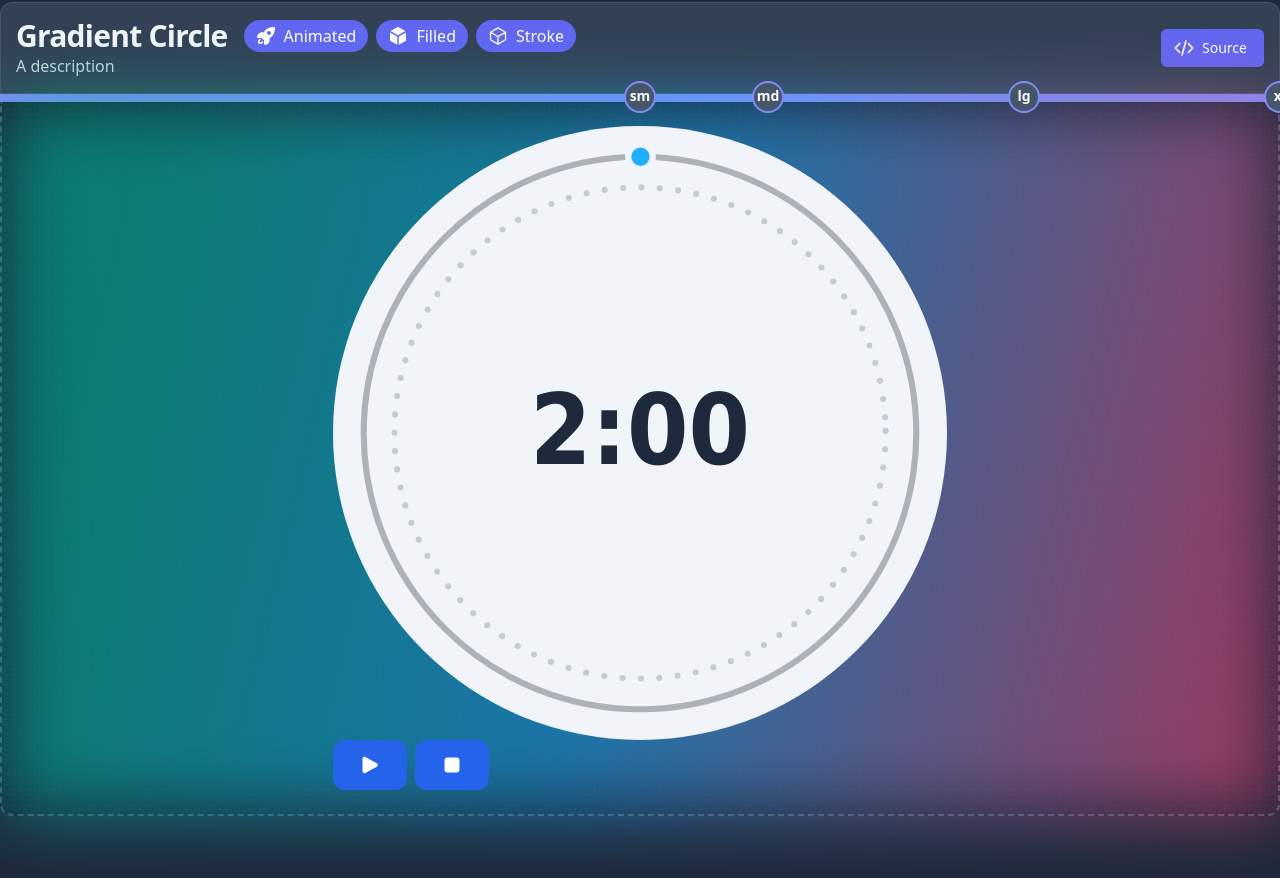
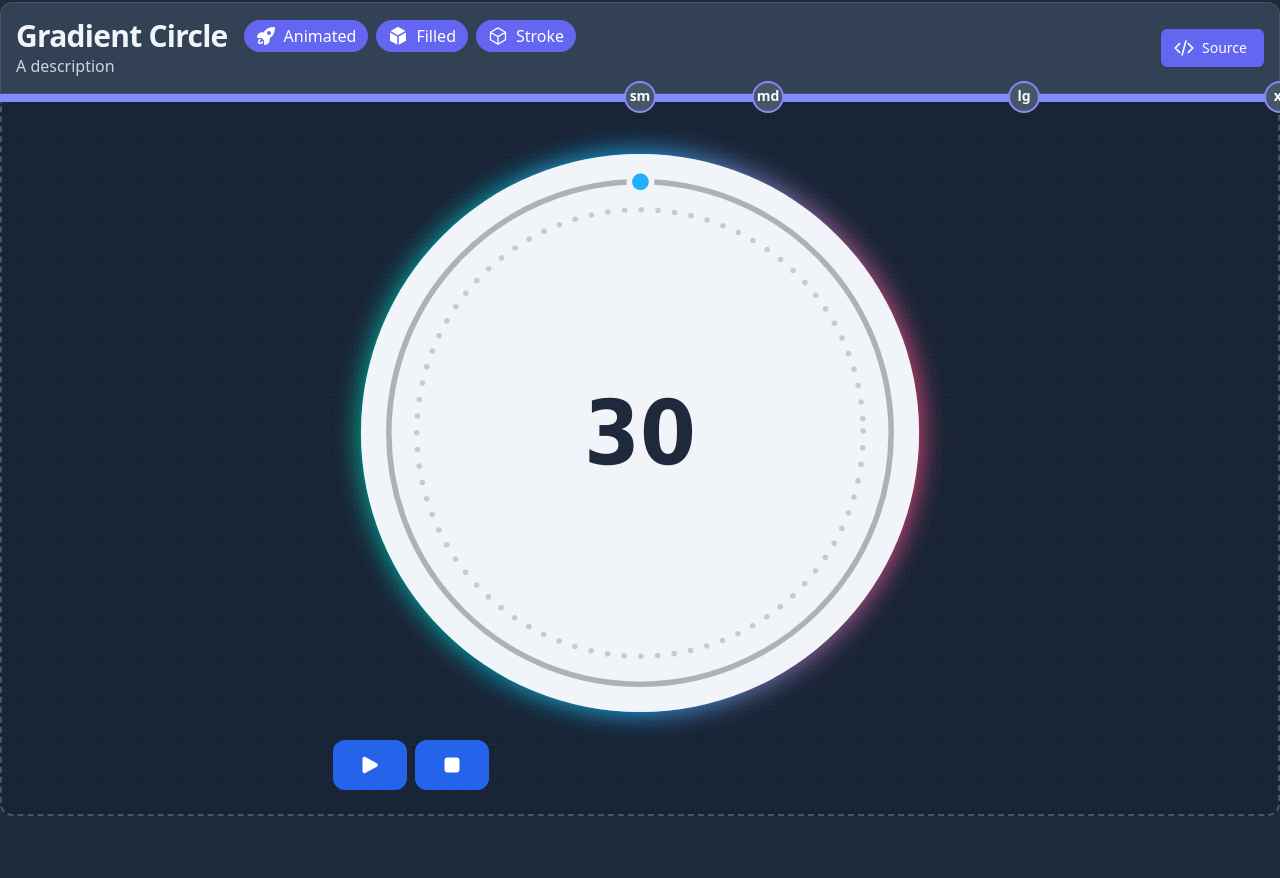
Before and after one commit to ZEBAS204/professional-looking-timers, a React (Vite) app: page / in a window 1280 px wide. Shown: the part 4820-5698 px from the top of the page. Built offline with nearby package versions, Linux system fonts and the light colour scheme.

Commit message:
Improve Timer 6 glow effect

```diff
--- a/src/components/timers/timer6/timer.module.css
+++ b/src/components/timers/timer6/timer.module.css
@@ -3,28 +3,6 @@
 	fill: none;
 	transform-box: fill-box;
 	font-family: Tahoma, Helvetica, Arial, Verdana, sans-serif;
-	/*filter: drop-shadow(10px 0 20px #ff4879) drop-shadow(-10px 5px 20px #00bc9b)
-		drop-shadow(0 0 20px #20afff);*/
-	position: relative;
-}
-
-.base_shadow::before {
-	content: '';
-	position: absolute;
-	top: 0;
-	left: 50%;
-	transform: translateX(-50%);
-	width: 100%;
-	height: 100%;
-	background-image: linear-gradient(
-		103.53deg,
-		#00bc9b 9%,
-		#20afff 50%,
-		#ff4879 100%
-	);
-	filter: blur(36px);
-	border-radius: 3px;
-	opacity: 0.58;
 }
 
 .inner_circle {
--- a/src/components/timers/timer6/timer.tsx
+++ b/src/components/timers/timer6/timer.tsx
@@ -12,18 +12,21 @@ export const Timer = ({
 	const { changeTime } = useTimerContext()
 
 	useEffect(() => {
-		changeTime(120)
+		changeTime(30)
 	}, [])
 
 	return (
-		<>
-			<div className={styles.base_shadow} />
 		<svg
 			className={styles.base}
-				viewBox="0 0 100 100"
+			viewBox="0 0 110 110"
 			xmlns="http://www.w3.org/2000/svg"
 		>
 			<defs>
+				<filter id="outerGradientGlow">
+					<feOffset result="offOut" in="SourceGraphic" dx="0" dy="0" />
+					<feGaussianBlur result="blurOut" in="offOut" stdDeviation="2.5" />
+					<feBlend in2="blurOut" mode="normal" in="SourceGraphic" />
+				</filter>
 				<linearGradient
 					id="completion_ring_fill_gradient"
 					x1="0%"
@@ -41,17 +44,26 @@ export const Timer = ({
 					strokeLinejoin="round"
 					pathLength={totalTime}
 					r="45"
-						cx="50"
-						cy="50"
+					cx="50%"
+					cy="50%"
 				/>
 			</defs>
-				<circle className={styles.inner_circle} r="50" cx="50" cy="50" />
+
+			<circle
+				fill="url(#completion_ring_fill_gradient)"
+				filter="url(#outerGradientGlow)"
+				r="50"
+				cx="50%"
+				cy="50%"
+				transform="translate(0,110) rotate(-90 0 0)"
+			/>
+			<circle className={styles.inner_circle} r="50" cx="50%" cy="50%" />
 			<circle
 				className={styles.inner_dashed_stroke}
 				strokeWidth="1"
 				r="40"
-					cx="50"
-					cy="50"
+				cx="50%"
+				cy="50%"
 			/>
 			<circle
 				className={styles.completion_ring_stroke}
@@ -59,8 +71,8 @@ export const Timer = ({
 				strokeLinecap="round"
 				strokeLinejoin="round"
 				r="45"
-					cx="50"
-					cy="50"
+				cx="50%"
+				cy="50%"
 			/>
 			<g>
 				<use
@@ -86,12 +98,11 @@ export const Timer = ({
 			<text
 				className={styles.inner_circle_time}
 				textAnchor="middle"
-					x="50"
-					y="55"
+				x="50%"
+				y="55%"
 			>
 				{remainingtimeToDisplayTrim}
 			</text>
 		</svg>
-		</>
 	)
 }
```
Lines whose indentation alone changed are shown as unchanged.
